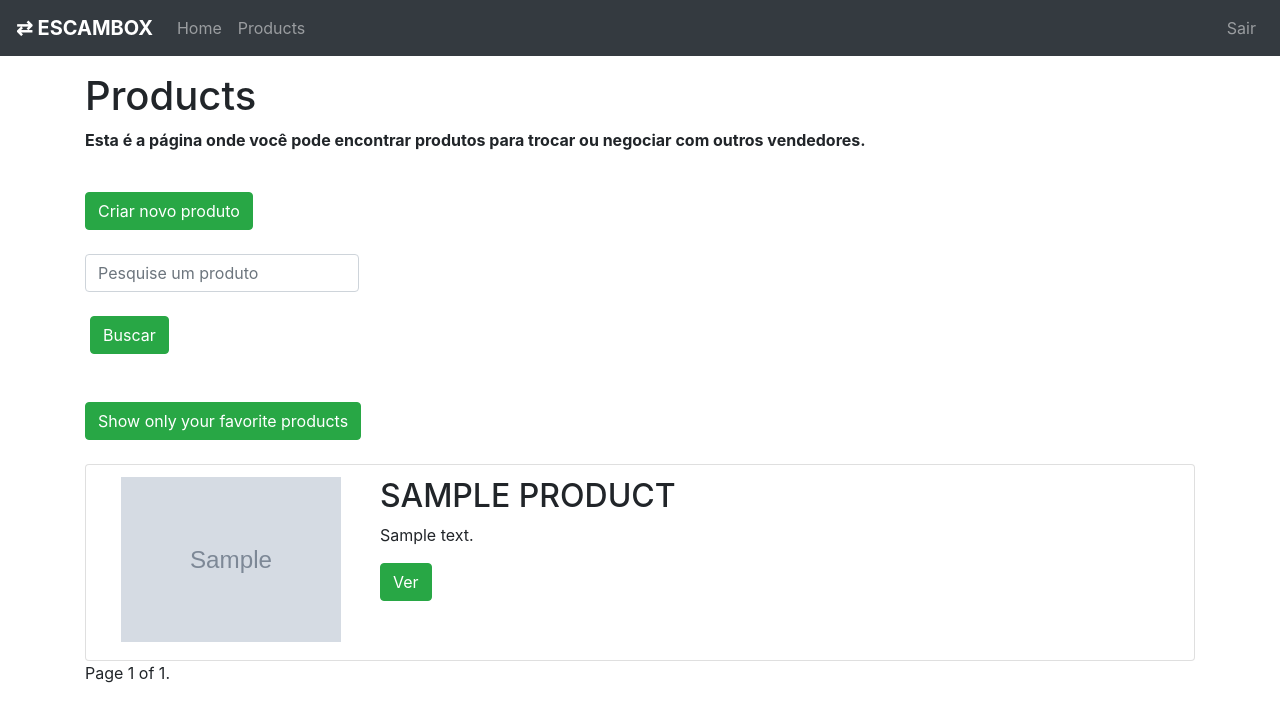
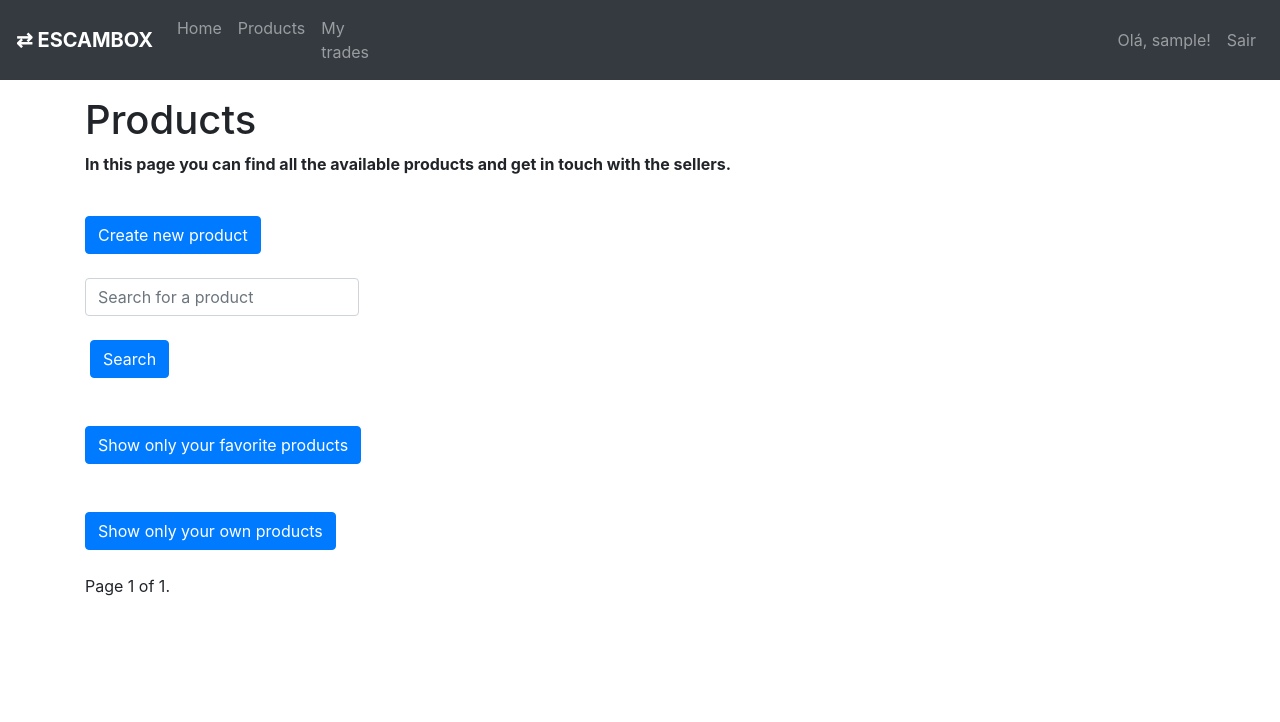
Before and after one commit to tiagomagnusss/esw-trabalho-final, a Django app: page /products/ in a window 1280 px wide. Shown: the top 722 px of the page. Run offline with Django 4.2, Linux system fonts and the light colour scheme; a user stored in the database is signed in; tables that the repository leaves empty hold one stand-in row (values such as "Sample post"); grey boxes marked "Sample" are stand-in pictures; some libraries are stand-ins or nearby versions.

Commit message:
sell product and other small changes

```diff
--- a/pages/models.py
+++ b/pages/models.py
@@ -9,8 +9,15 @@
     created_at = models.DateTimeField(auto_now_add=True)
     sold = models.BooleanField(default=False)
     original_owner = models.ForeignKey('auth.User', related_name='products', on_delete=models.CASCADE)
-    image = models.ImageField(upload_to='images/', blank=True, null=True)
+    image = models.ImageField(upload_to='product_images/', blank=True, null=True)
     liked_by = models.ManyToManyField('auth.User')
 
     def __str__(self):
         return "%s : %s" % (self.title, self.description)
+
+
+class Trade(models.Model):
+    product = models.ForeignKey(Product, on_delete=models.CASCADE)
+    seller = models.ForeignKey('auth.User', on_delete=models.CASCADE)
+    buyer_email = models.EmailField(max_length=254)
+    observation = models.CharField(max_length=60, blank=True, null=True)
--- a/pages/urls.py
+++ b/pages/urls.py
@@ -6,10 +6,12 @@
 app_name = "pages"
 
 urlpatterns = [
-    path("", views.HomePageView.as_view(), name = 'home'),
-    path("products/", views.ProductListView.as_view(), name = 'products'),
+    path("", views.HomePageView.as_view(), name='home'),
+    path("products/", views.ProductListView.as_view(), name='products'),
     path('products/<int:pk>/', views.ProductDetailView.as_view(), name='productdetail'),
     path('products/add/', views.ProductCreateView.as_view(), name='productcreate'),
     path('products/update/<int:pk>/', views.ProductUpdateView.as_view(), name='productupdate'),
     path('products/delete/<int:pk>/', views.ProductDeleteView.as_view(), name='productdelete'),
+    path('products/sell/<int:pk>/', views.ProductSellView.as_view(), name='productsell'),
+    path("trades/", views.TradeListView.as_view(), name='trades'),
 ] + static(settings.MEDIA_URL, document_root=settings.MEDIA_ROOT)
--- a/pages/views.py
+++ b/pages/views.py
@@ -1,13 +1,9 @@
-from django.contrib.auth.models import User
 from django.http import Http404, HttpResponseRedirect
-
 from django.views.generic import TemplateView, ListView, DetailView, CreateView, UpdateView, DeleteView
 from django.core.paginator import Paginator, EmptyPage, PageNotAnInteger
 from django.forms import ModelForm, TextInput, NumberInput
 from django.urls import reverse
-
-
-from pages.models import Product
+from pages.models import Product, Trade
 
 
 class HomePageView(TemplateView):
@@ -21,14 +17,19 @@
 
     def get_context_data(self, **kwargs):
         context = super(ProductListView, self).get_context_data(**kwargs)
-        product = Product.objects.all().order_by('created_at')
+        product = Product.objects.all().filter(sold=False).order_by('created_at')
+
         search = self.request.GET.get('search')
         favorites = self.request.GET.get('favorites')
+        own_products = self.request.GET.get('own_products')
 
         if search:
             product = product.filter(title__icontains=search)
         if favorites == "true":
             product = product.filter(liked_by=self.request.user)
+        if own_products == "true":
+            product = product.filter(original_owner=self.request.user)
+
 
         paginator = Paginator(product, self.paginate_by)
         page = self.request.GET.get('page')
@@ -81,7 +82,6 @@
 class ProductForm(ModelForm):
     class Meta:
         model = Product
-        # fields = ['title', 'description', 'price']
         fields = ('title', 'description', 'price', 'image')
         widgets = {
             'title': TextInput(attrs={'class': 'form-control'}),
@@ -133,3 +133,59 @@
 
     def get_success_url(self):
         return reverse('pages:products')
+
+
+class ProductSellView(DetailView):
+    model = Trade
+    template_name = 'products/sell.html'
+
+    def get(self, request, *args, **kwargs):
+        self.object = Product.objects.get(id=kwargs.get('pk'))
+
+        if self.object is None:
+            raise Http404("Product does not exist")
+
+        context = self.get_context_data(object=self.object)
+
+        return self.render_to_response(context)
+
+    def post(self, request, *args, **kwargs):
+        product = Product.objects.get(id=kwargs.get('pk'))
+
+        # Mark the product as sold in the Product table!
+        product.sold = True
+        product.save()
+
+        # Fetch data from the form
+        data = request.POST
+        buyer_email = data.get("buyer_email")
+        observation = data.get("observation")
+
+        # Create the receipt
+        receipt = Trade(seller=request.user, product=product, buyer_email=buyer_email, observation=observation)
+        receipt.save()
+
+        return HttpResponseRedirect(reverse('pages:products'))
+
+
+class TradeListView(ListView):
+    paginate_by = 10
+    model = Product
+    template_name = "trades/index.html"
+
+    def get_context_data(self, **kwargs):
+        context = super(TradeListView, self).get_context_data(**kwargs)
+        trade = Trade.objects.all().filter(seller=self.request.user)
+
+        paginator = Paginator(trade, self.paginate_by)
+        page = self.request.GET.get('page')
+
+        try:
+            trades = paginator.page(page)
+        except PageNotAnInteger:
+            trades = paginator.page(1)
+        except EmptyPage:
+            trades = paginator.page(paginator.num_pages)
+
+        context['trades'] = trades
+        return context
--- a/templates/base.html
+++ b/templates/base.html
@@ -25,12 +25,20 @@
                 <li class="nav-item">
                     <a class="nav-link" href="{% url 'pages:products' %}">Products</a>
                 </li>
+                {% if request.user.is_authenticated %}
+                <li class="nav-item">
+                    <a class="nav-link" href="{% url 'pages:trades' %}">My trades</a>
+                </li>
+                {%endif%}
             </ul>
         </div>
 
         <div class="container justify-content-end">
             <ul class="navbar-nav">
                 {% if user.is_authenticated %}
+                    <li class="nav-item">
+                        <a class="nav-link">Olá, {{request.user.username}}!</a>
+                    </li>
                     <li class="nav-item">
                         <a class="nav-link" href="{% url 'account_logout' %}">Sair</a>
                     </li>
--- a/templates/products/index.html
+++ b/templates/products/index.html
@@ -4,17 +4,18 @@
 
 {% block content %}
     <h1>Products</h1>
-    <p><b>Esta é a página onde você pode encontrar produtos para trocar ou negociar com outros vendedores.</b></p>
+    <p><b>In this page you can find all the available products and get in touch with the sellers.</b></p>
 <div class = "row">
-    <div class="col-sm-4">
+    <div class="col-md-4">
     {% if request.user.is_authenticated %}
-    <a href="{% url 'pages:productcreate' %}" class="my-4 btn btn-success">Criar novo produto</a>
+    <a href="{% url 'pages:productcreate' %}" class="my-4 btn btn-primary">Create new product</a>
     {% endif %}
     <form action="." method="GET" class="form-inline">
-        <input type="text" id="search" name="search" class="form-control"  placeholder = "Pesquise um produto">
-        <input type="submit" class="my-4 btn btn-success "  style= "margin-left:5px;"value ="Buscar">
+        <input type="text" id="search" name="search" class="form-control"  placeholder = "Search for a product">
+        <input type="submit" class="my-4 btn btn-primary "  style= "margin-left:5px;"value ="Search">
         {% if request.user.is_authenticated %}
-        <button name="favorites" class="my-4 btn btn-success" value="true"> Show only your favorite products </button>
+        <button name="favorites" class="my-4 btn btn-primary" value="true"> Show only your favorite products </button>
+        <button name="own_products" class="my-4 btn btn-primary" value="true"> Show only your own products </button>
         {% endif %}
     </form>
     </div>
@@ -29,7 +30,7 @@
                     <div class="">
                         <h2>{{ product.title|upper }}</h2>
                         <p>{{ product.description }}</p>
-                        <a href="{% url 'pages:productdetail' pk=product.id %}" class="btn btn-success">Ver</a>
+                        <a href="{% url 'pages:productdetail' pk=product.id %}" class="btn btn-primary">See</a>
                     </div>
                 </div>
             </li>
```
Also changed, not shown: templates/home.html (+3 -4 lines), templates/products/product.html (+9 -6 lines), templates/products/sell.html (added, +22 -0 lines), templates/trades/index.html (added, +48 -0 lines), pages/migrations/0001_initial.py (deleted).
